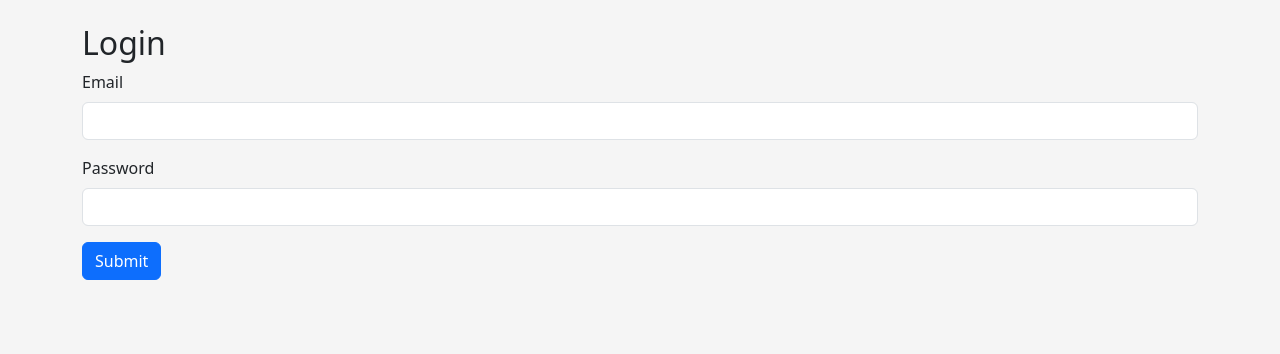
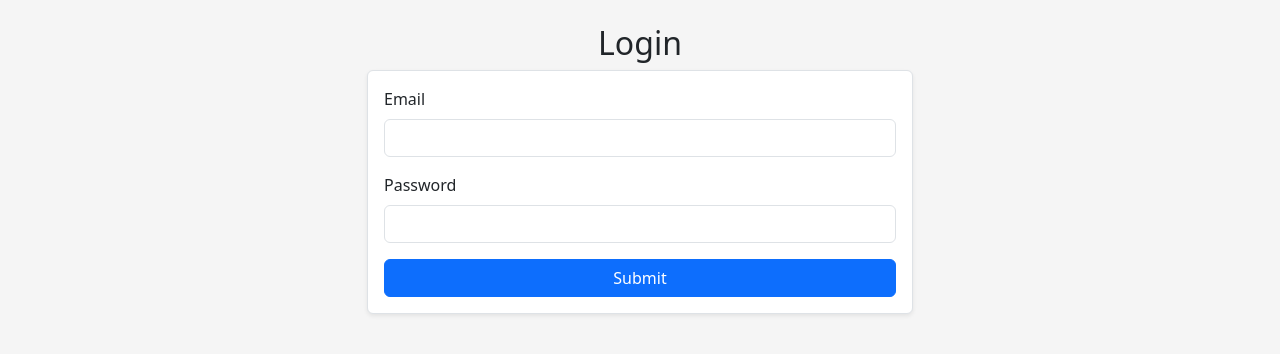
Before and after one commit to EnejiStats/Enejistats.com, a Python web app: template templates/login.html in a window 1280 px wide. Shown: the part 56-410 px from the top of the page. Run offline with Jinja, Linux system fonts and the light colour scheme; the template is opened without the code that fills it, so the values that code supplies are empty, except form fields; form fields are guessed from the names that the template uses.

Commit message:
Update login.html

```diff
--- a/templates/login.html
+++ b/templates/login.html
@@ -1,17 +1,27 @@
 {% extends 'base.html' %}
 {% block title %}Login{% endblock %}
 {% block content %}
-<h2>Login</h2>
-<form method="POST">
+<h2 class="text-center">Login</h2>
+
+<div class="row justify-content-center">
+  <div class="col-12 col-md-6">
+    <form method="POST" class="p-3 border rounded shadow-sm bg-white">
       {{ form.hidden_tag() }}
+
       <div class="mb-3">
         {{ form.email.label(class="form-label") }}
         {{ form.email(class="form-control") }}
       </div>
+
       <div class="mb-3">
         {{ form.password.label(class="form-label") }}
         {{ form.password(class="form-control") }}
       </div>
-  {{ form.submit(class="btn btn-primary") }}
+
+      <div class="d-grid">
+        {{ form.submit(class="btn btn-primary btn-block") }}
+      </div>
     </form>
+  </div>
+</div>
 {% endblock %}
```
Lines whose indentation alone changed are shown as unchanged.
